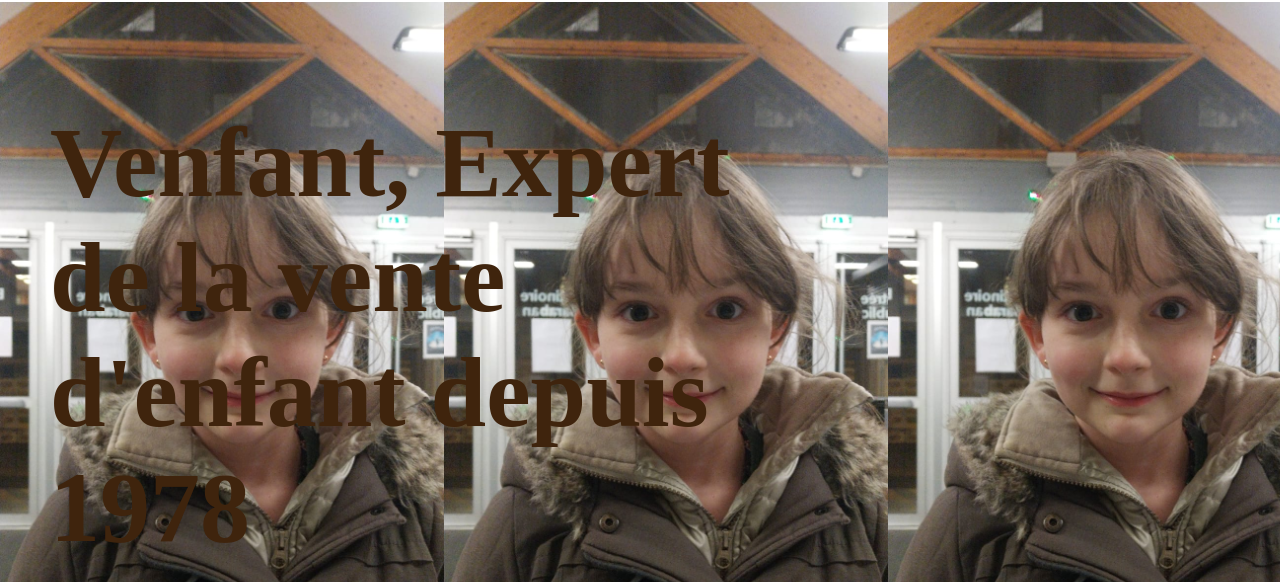
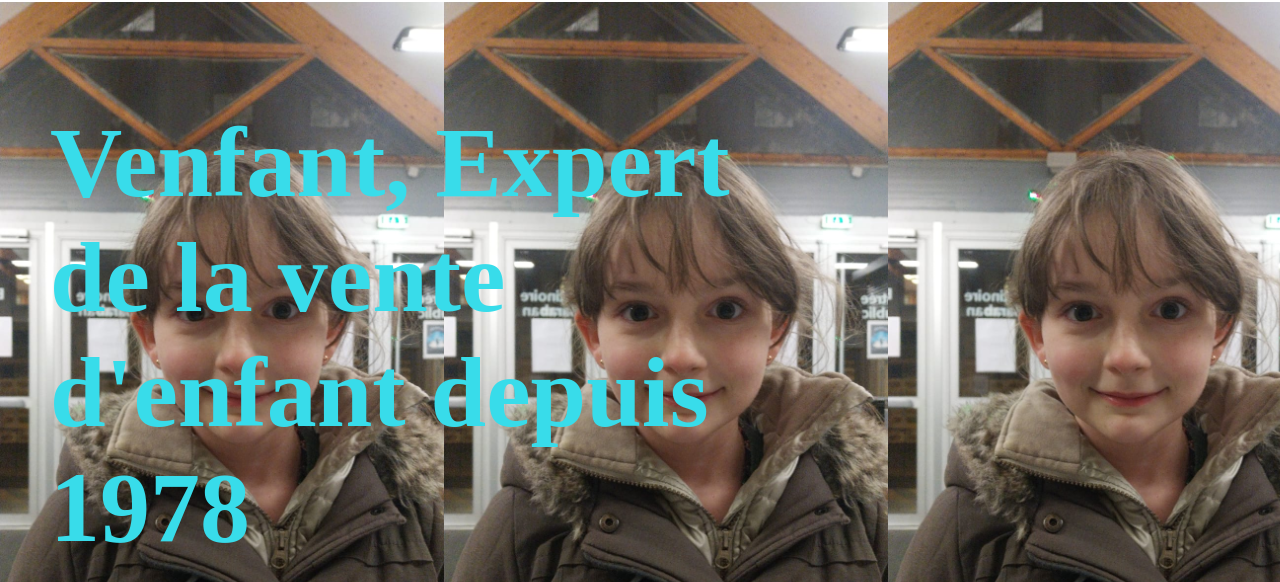
Before and after one commit to Etsipab/sitetroll, a plain HTML site: page index.html in a window 1280 px wide. Shown: the part 218-800 px from the top of the page. Drawn offline with Linux system fonts and the light colour scheme.

Commit message:
Update styles.css

```diff
--- a/css/styles.css
+++ b/css/styles.css
@@ -30,7 +30,7 @@ div.principal-page {
 div.principal-page h1 {
     text-align: left;
     width: 800px;
-    color: #3f240d;
+    color: #38dcea;
     font-size: 100px;
 }
 
```
